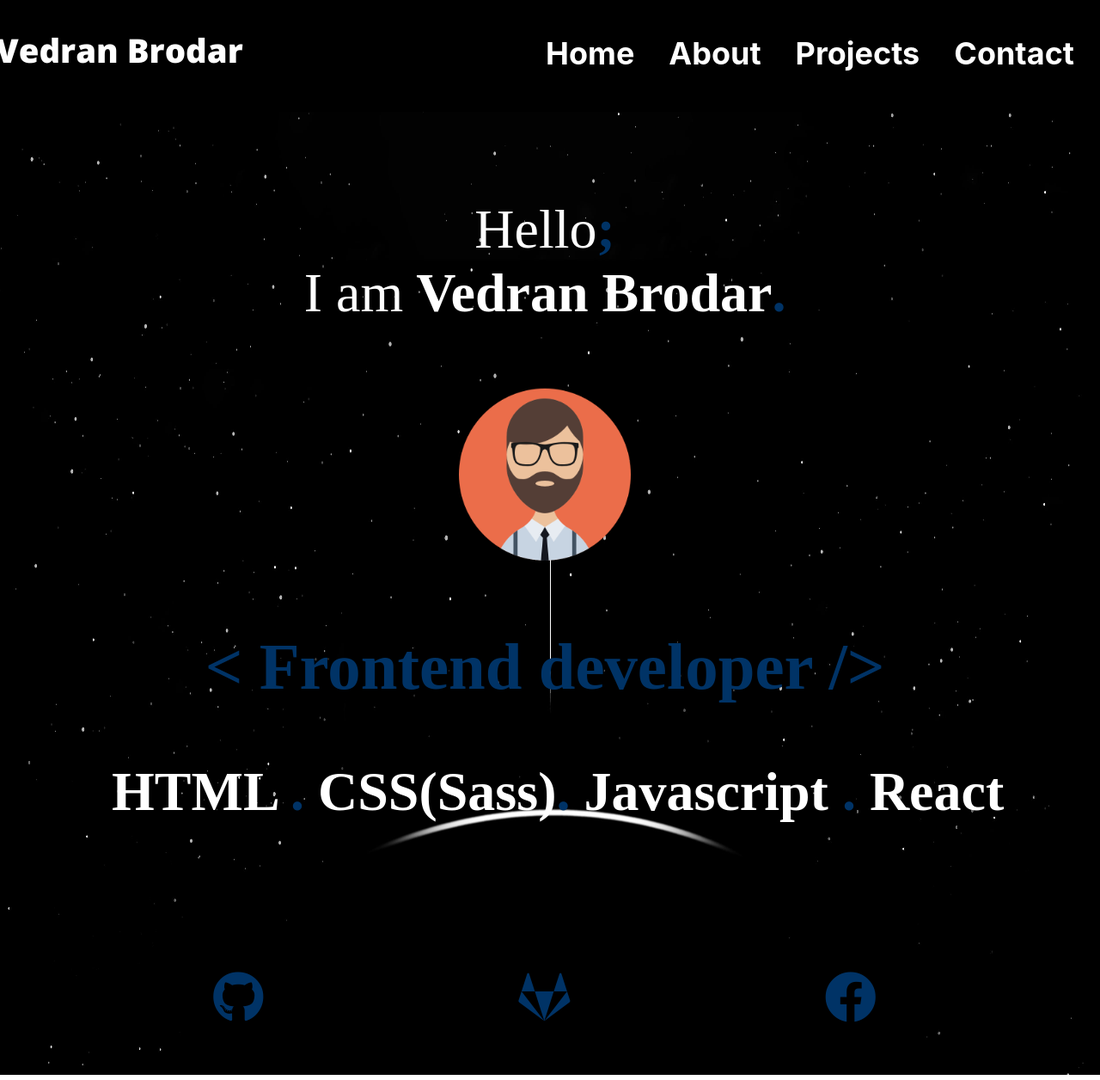
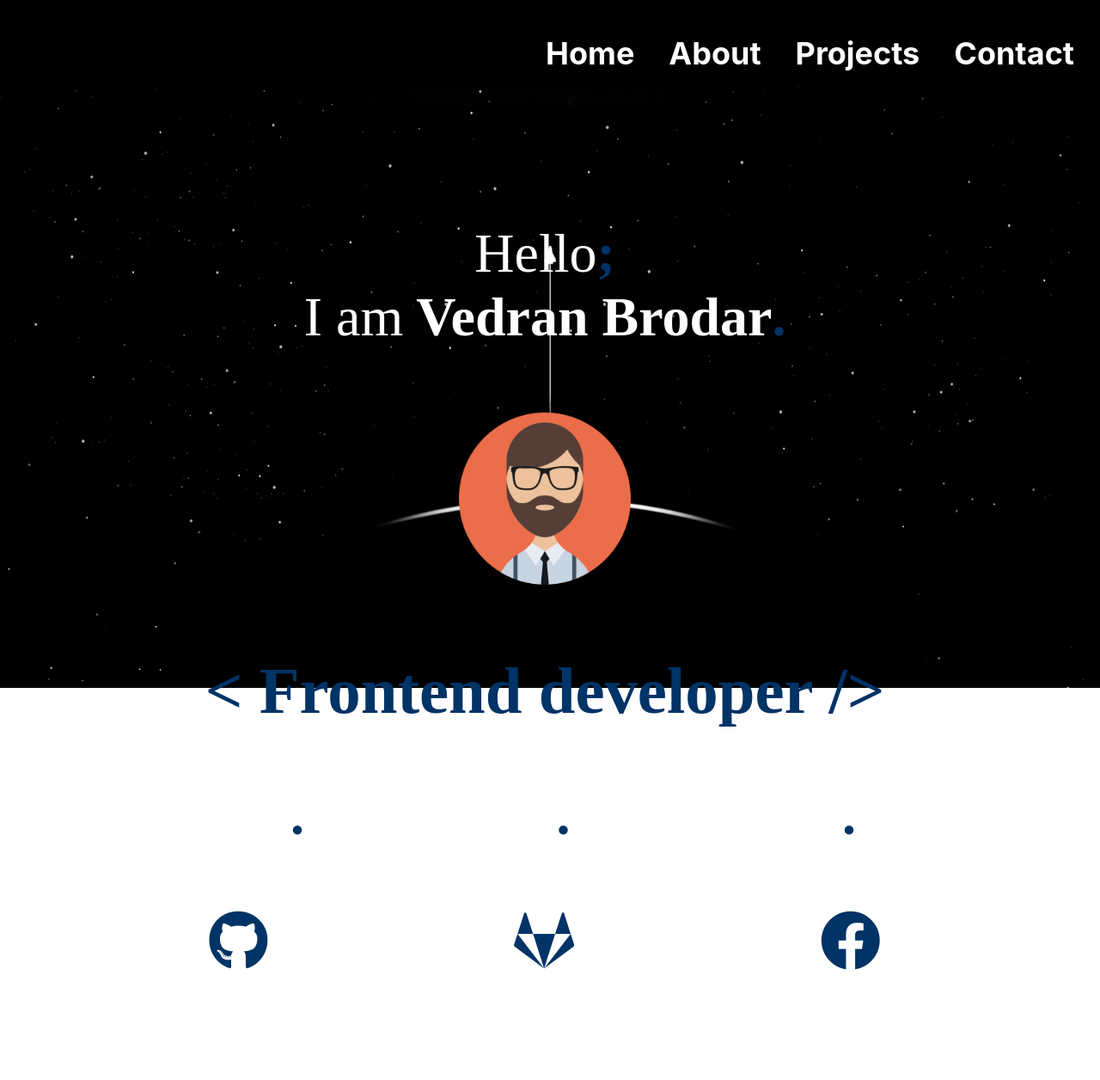
Before and after one commit to vbrodar/portfolio-website, a React (Create React App) app: page / in a window 1280 px wide. Shown: the whole page at 86% size. After the commit the page ends 1148 px from the top, so only its background shows below. Built offline with nearby package versions, Linux system fonts and the light colour scheme; a web font is replaced by a local one.

Commit message:
Fixed partially and footer removed

```diff
--- a/src/App.scss
+++ b/src/App.scss
@@ -11,10 +11,13 @@ $text-color: white;
       font-size: 15px;
     }
   }
-
+  nav {
+  }
   ul {
+    overflow: auto;
+    position: absolute;
     width: 100%;
-    height: 130px; // Needs to be between 120 and 130px to show Vedran Brodar title on navbar
+    height: 100px; // Needs to be between 120 and 130px to show Vedran Brodar title on navbar
     list-style-type: none;
     margin: 0;
     padding: 0;
@@ -22,6 +25,9 @@ $text-color: white;
     display: flex;
     justify-content: flex-end;
     min-height: 100%;
+    position: sticky; // Needs fixin to remove sticky sidebar!!!
+    top: 10; // or whatever you have
+    z-index: 2;
   }
   li {
     margin: 10px;
@@ -30,16 +36,16 @@ $text-color: white;
   div .navbar-title {
     text-decoration: none;
     color: $text-color;
-    margin: 0 auto;
     font-family: "Open Sans", sans-serif;
     font-size: 120%;
-    font-weight: 800;
+    font-weight: 750px;
     position: relative;
     display: inline;
     font-size: 2vw;
     justify-content: flex-start;
-    margin-right: 600px;
+    margin-right: 940px;
     width: auto;
+    bottom: 20px;
 
     :hover:before {
       visibility: hidden;
@@ -77,11 +83,25 @@ $text-color: white;
   }
 
   img.programming-image {
+    min-height: 100%;
+    min-width: 1024px;
+
+    /* Set up proportionate scaling */
     width: 100%;
-    min-height: 1120px;
-    overflow: auto;
-    background-position: center top;
-    background-size: cover;
+    height: auto;
+
+    /* Set up positioning */
+    position: fixed;
+    top: 0;
+    left: 0;
+
+    @media screen and (max-width: 1024px) {
+      /* Specific to this particular image */
+      img.programming-image {
+        left: 50%;
+        margin-left: -512px; /* 50% */
+      }
+    }
     background: linear-gradient(rgba(0, 0, 0, 0.8), rgba(0, 0, 0, 0.8));
     .about-description {
       width: 100%;
@@ -89,7 +109,6 @@ $text-color: white;
       margin: 0 auto;
       text-align: center;
       color: $text-color;
-      position: absolute;
       bottom: 500px;
       position: absolute;
       top: 50%;
@@ -140,29 +159,17 @@ $text-color: white;
     max-width: 100%;
     height: auto;
   }
-  footer {
-    width: 100%;
-    max-width: 100%;
-    height: auto;
-    list-style-type: none;
-    margin: 0;
-    padding: 0;
-    background: $navbar;
+  div {
     display: flex;
-    min-height: 100%;
-    margin-top: 150px;
-    position: relative;
     justify-content: space-around;
-    text-align: center;
-    font-size: 60px;
-    color: #003366;
-    max-width: 100%;
-    top: 20px;
+    flex-wrap: wrap;
     i.fab.fa-github,
     .fab.fa-gitlab,
     .fab.fa-facebook {
       text-decoration: none;
       color: #003366;
+      margin: 20px auto;
+      font-size: 70px;
     }
   }
 }
--- a/src/components/Home.js
+++ b/src/components/Home.js
@@ -25,7 +25,7 @@ class Home extends Component {
             <b className="symbols">. </b>
             React
           </h2>
-          <footer>
+          <div>
             <a
               href="https://github.com/vbrodar"
               rel="noopener noreferrer"
@@ -47,7 +47,7 @@ class Home extends Component {
             >
               <i class="fab fa-facebook" aria-hidden="true"></i>
             </a>
-          </footer>
+          </div>
         </h2>
       </div>
     );
```
